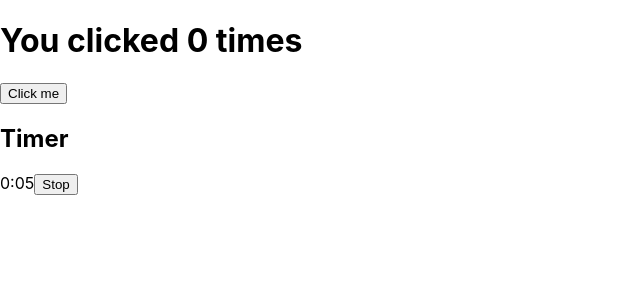
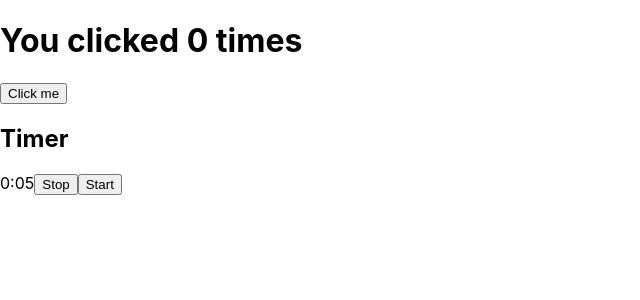
Before and after one commit to sandra-kuczynska/learn-react, a React (Create React App) app: page / in a window 1280 px wide. Shown: the top 300 px of the page, without its empty margins (0-640 px from the left). Built offline with nearby package versions, Linux system fonts and the light colour scheme.

Commit message:
Add flag timerOn

```diff
--- a/src/App.css
+++ b/src/App.css
@@ -1,38 +1,15 @@
-.App {
-  text-align: center;
+.buttons {
+  width: 150px;
+  height: 150px;
+  border: 1px solid black;
+  border-radius: 4px;
+  background: #d3d3d3;
 }
 
-.App-logo {
-  height: 40vmin;
-  pointer-events: none;
+.buttons--start {
+  background: #449c6b;
 }
 
-@media (prefers-reduced-motion: no-preference) {
-  .App-logo {
-    animation: App-logo-spin infinite 20s linear;
-  }
+.buttons--stop {
+  background: #fb7f7f;
 }
-
-.App-header {
-  background-color: #282c34;
-  min-height: 100vh;
-  display: flex;
-  flex-direction: column;
-  align-items: center;
-  justify-content: center;
-  font-size: calc(10px + 2vmin);
-  color: white;
-}
-
-.App-link {
-  color: #61dafb;
-}
-
-@keyframes App-logo-spin {
-  from {
-    transform: rotate(0deg);
-  }
-  to {
-    transform: rotate(360deg);
-  }
-}
--- a/src/App.js
+++ b/src/App.js
@@ -1,36 +1,52 @@
 import React, { useState, useEffect } from 'react';
+import './App.js';
 
 const Timer = () => {
     const [count, setCount] = useState(0)
     const [seconds, setSeconds] = useState(0)
     const [minutes, setMinutes] = useState(0)
+    const [timerOn, setTimerOn] = useState(true)
     let timer
 
     useEffect(() => {
+
+        if(timerOn) {
         timer = setInterval(() => {
             setSeconds(seconds + 1)
             if (seconds === 59) {
                 setMinutes(minutes + 1)
                 setSeconds(0)
             }
-        }, 1000)
+        }, 1000)} else {
+            clearInterval(timer)
+        }
+
 
         return () => clearInterval(timer)
     });
 
     const stop=()=>{
+        setTimerOn(false)
       clearInterval(timer);
     }
 
+    const start=()=>{
+        setTimerOn(true)
+        timer()
+    }
+
     return (
-        <div>
+        <div className="container">
+            <div className="timer">
             <h1>You clicked {count} times</h1>
-            <button onClick={() => setCount(count + 1)}>
+            <button className="buttons" onClick={() => setCount(count + 1)}>
                 Click me
             </button>
             <h2>Timer</h2>
-            <span>{minutes}:{seconds<10? "0"+seconds: seconds}</span>
-            <button onClick={stop}>Stop</button>
+            <span className="time">{minutes}:{seconds<10? "0"+seconds: seconds}</span>
+            <button className="buttons buttons--stop" onClick={stop}>Stop</button>
+            <button className="buttons buttons--start" onClick={start}>Start</button>
+            </div>
         </div>
     );
 }
```
